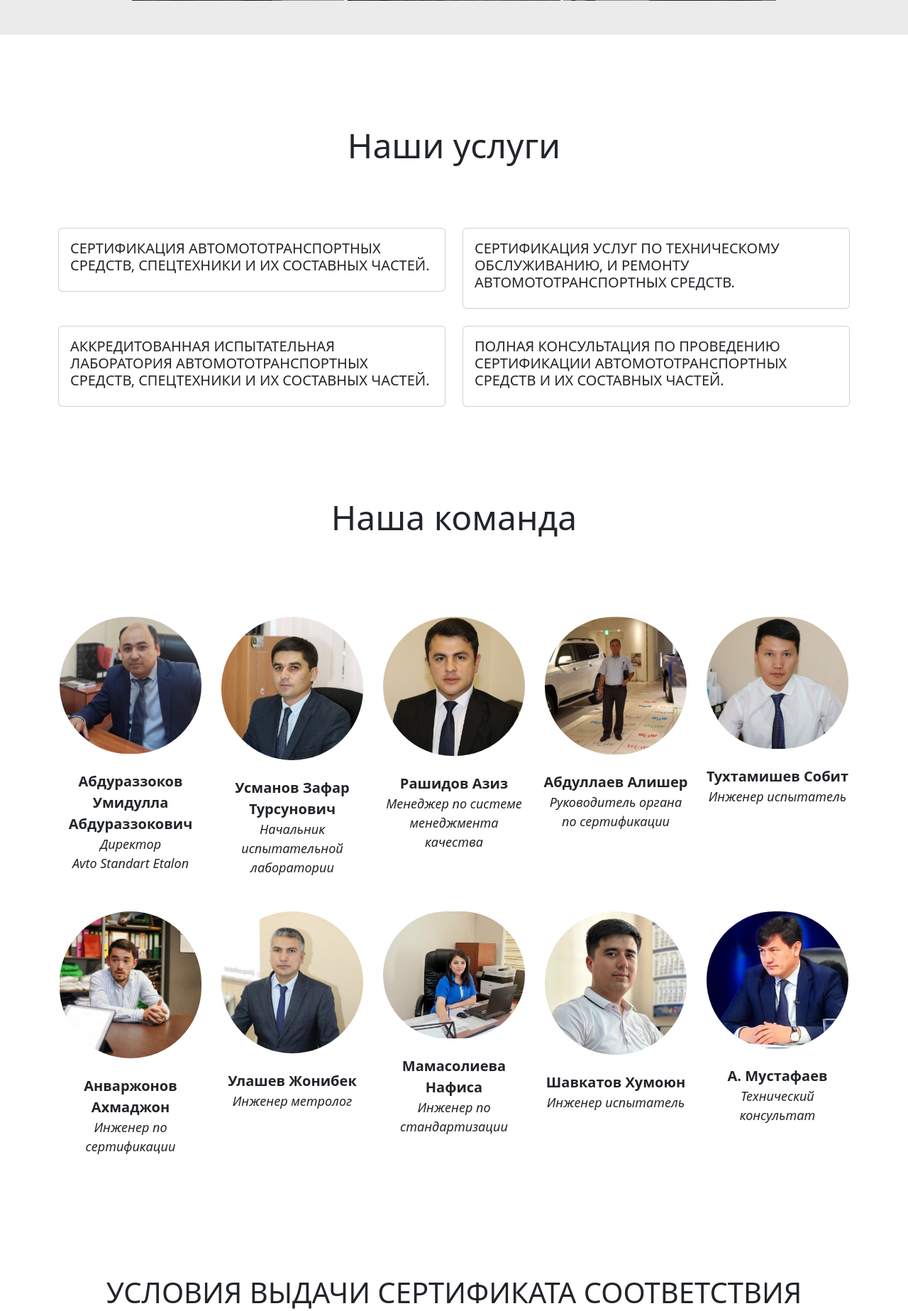
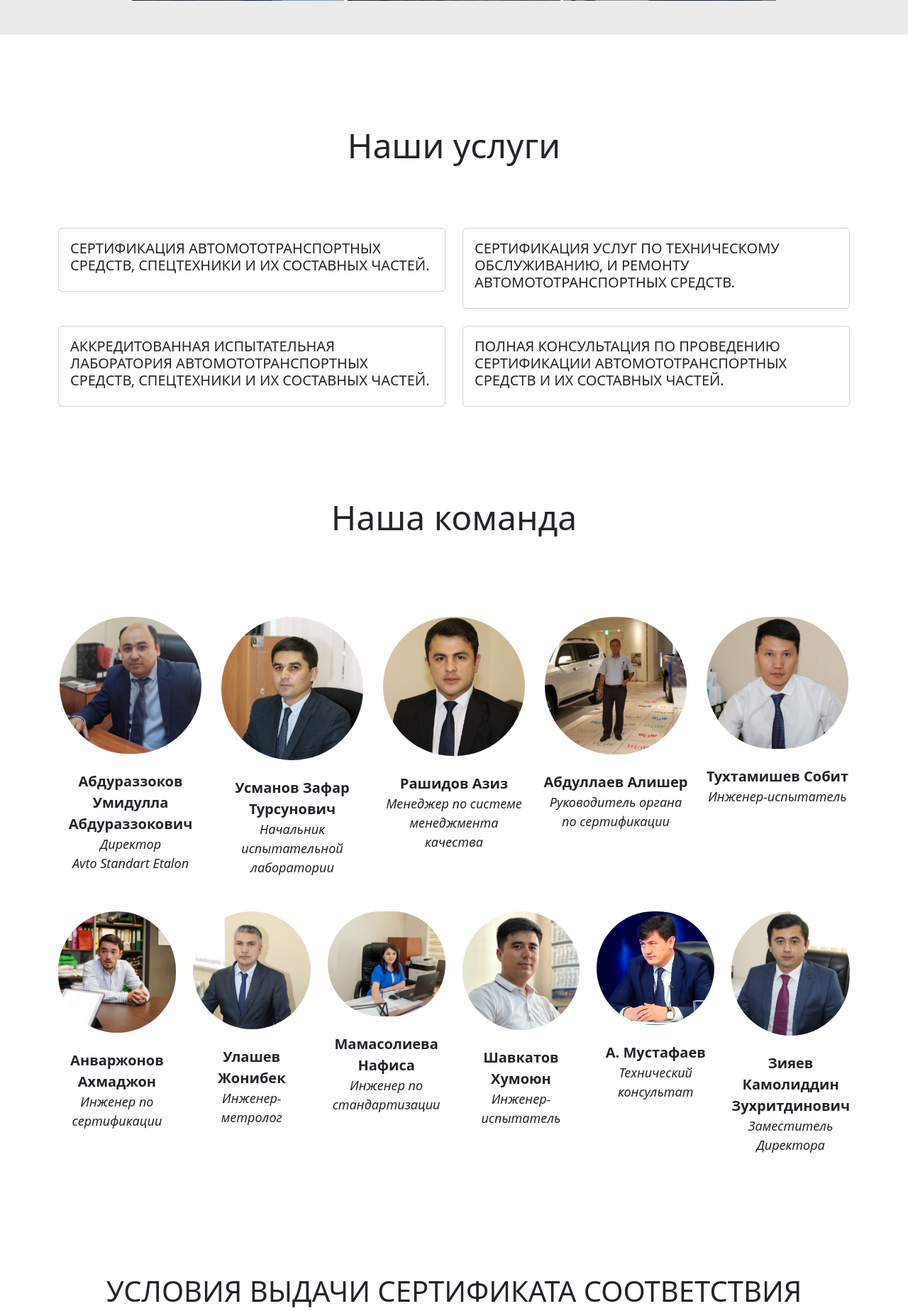
Before and after one commit to VladlenKhan/tts, a Django app: template app/templates/home.html in a window 1280 px wide. Shown: the part 3045-4892 px from the top of the page at 71% size. Run offline with Django 4.2, Linux system fonts and the light colour scheme; the template is opened without the code that fills it, so the values that code supplies are empty.

Commit message:
lastchange

```diff
--- a/app/templates/home.html
+++ b/app/templates/home.html
@@ -88,7 +88,7 @@
                 </div>
                 <div class="col-12 col-md-6 col-lg my-4" style="display: flex;align-items: center;justify-content: center;">
                     <div style="font-size: 18px;">
-                        {% trans 'ООО «“Avto Standart Etalon”»   аккредитованный орган по сертификации   и испытательная лаборатория продукции   легкой промышленности.Специалисты органа по сертификации ООО   «“Avto Standart Etalon”»   помогут определить Вашу продукцию в   соответствии с перечнем и необходимость   проведения обязательной сертификации.   Наши специалисты окажут Вам ощутимое  содействие при прохождении  обязательной сертификации, что позволит   избежать многих «подводных камней» и   трудностей.Все услуги, оказываемые нашими   сотрудниками, будут выполняться в   максимально короткие сроки и за   приемлемые цены ' %}.
+                        {% trans ' ООО «Avto Standart Etalon» аккредитованный орган по сертификации и испытательная лаборатория машиностроительной продукции. Специалисты ООО «Avto Standart Etalon» оценят Вашу продукцию в соответствии с действующими нормативными документами и проведут обязательную сертификации. Все услуги, оказываемые нашими специалистами, будут выполняться в максимально короткие сроки и за приемлемые цены . ' %}.
                     </div>
                 </div>
             </div>
@@ -260,7 +260,7 @@
                           {% trans 'Тухтамишев Собит' %}
                         </div>
                         <div style="font-style: italic;font-size: 18px;">
-                           {% trans 'Инженер испытатель' %}
+                           {% trans 'Инженер-испытатель' %}
                         </div>
                     </div>
                 </div>
@@ -292,7 +292,7 @@
                           {% trans 'Улашев Жонибек' %}
                         </div>
                         <div style="font-style: italic;font-size: 18px;">
-                           {% trans 'Инженер метролог' %}
+                           {% trans 'Инженер-метролог' %}
                         </div>
                     </div>
                 </div>
@@ -322,7 +322,7 @@
                           {% trans 'Шавкатов Хумоюн' %}
                         </div>
                         <div style="font-style: italic;font-size: 18px;">
-                           {% trans 'Инженер испытатель' %}
+                           {% trans 'Инженер-испытатель' %}
                         </div>
                     </div>
                 </div>
@@ -338,6 +338,21 @@
                         </div>
                         <div style="font-style: italic;font-size: 18px;">
                             {% trans 'Технический консультат' %}
+                        </div>
+                    </div>
+                </div>
+                <div class="col-12 col-md-6 col-lg my-4">
+                    <div class="text-center">
+                        <img src="{% static 'images/zam.jpg' %}" width="200" alt="" class="img-fluid"
+                            style="border-radius:300px;">
+                    </div>
+                    <br>
+                    <div class="text-center">
+                        <div style="font-weight: 700;font-size: 20px;">
+                            {% trans 'Зияев Камолиддин Зухритдинович'%}
+                        </div>
+                        <div style="font-style: italic;font-size: 18px;">
+                            {% trans 'Заместитель Директора' %}
                         </div>
                     </div>
                 </div>
```
Also changed, not shown: app/static/images/zam.jpg (added), locale/uz/LC_MESSAGES/django.po, 1 other file.
